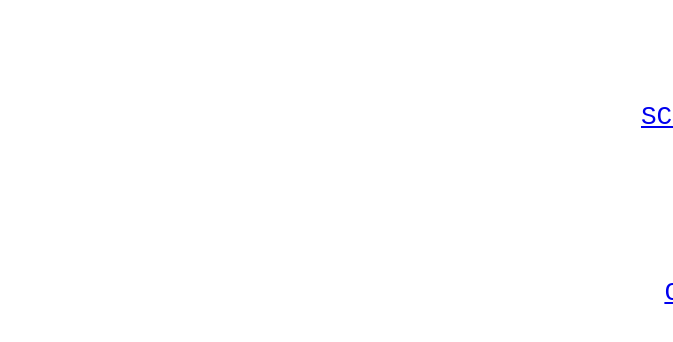
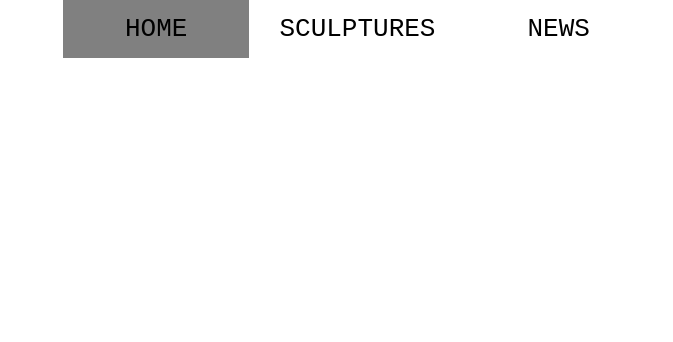
Before and after one commit to nikbold88/proudking.co.uk, a plain HTML site: page index.html in a window 1280 px wide. Shown: the whole page, without its empty margins (607-1280 px from the left). Drawn offline with Linux system fonts and the light colour scheme.

Commit message:
Changed css

```diff
--- a/css/proudking.css
+++ b/css/proudking.css
@@ -25,7 +25,7 @@ li {
   float: left
 }
 
-li {
+li a{
   float: center;
   display: inline-block;
   margin-right: 30px;
```
